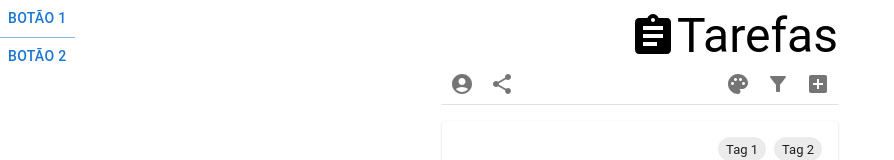
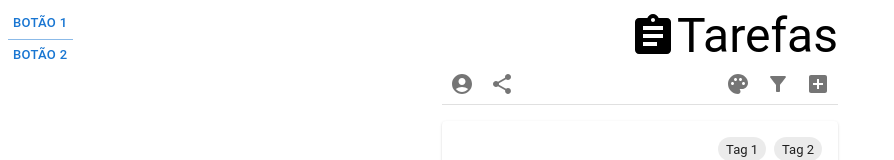
Before and after one commit to jpdurigan/task-app, a React (Vite) app in the folder app/: page / in a window 1280 px wide. Shown: the top 160 px of the page, without its empty margins (0-894 px from the left). Built offline with nearby package versions, Linux system fonts and the light colour scheme.

Commit message:
extract into components

```diff
--- a/app/src/App.tsx
+++ b/app/src/App.tsx
@@ -1,89 +1,21 @@
 import {
-	AccountCircle,
-	AddBox,
-	Assignment,
-	Edit,
-	EditNote,
-	Filter,
-	FilterAlt,
-	Palette,
-	Share,
-	Sort,
-} from "@mui/icons-material";
-import {
-	Avatar,
-	Box,
-	Button,
-	ButtonGroup,
 	Card,
 	CardActionArea,
-	CardActions,
 	CardContent,
-	Checkbox,
 	Chip,
 	Container,
-	Divider,
-	IconButton,
-	Popper,
 	Stack,
-	Tooltip,
 	Typography,
 } from "@mui/material";
+import { AppHeader } from "./components/AppHeader";
+import { AppToolbar } from "./components/AppToolbar";
 
 export const App: React.FC = () => {
 	return (
 		<>
 			<Container maxWidth="xs">
-				<Stack direction="row" alignItems="center" justifyContent="right">
-					<Assignment sx={{ fontSize: 48 }} />
-					<Typography variant="h3" component="h1">
-						Tarefas
-					</Typography>
-				</Stack>
-				<Box mb={2}>
-					<Stack direction="row" justifyContent="space-between">
-						<Stack direction="row">
-							<Tooltip title="Conta">
-								<IconButton>
-									<AccountCircle />
-								</IconButton>
-							</Tooltip>
-							<Tooltip title="Compartilhar">
-								<IconButton>
-									<Share />
-								</IconButton>
-							</Tooltip>
-						</Stack>
-						<Stack direction="row-reverse">
-							<Tooltip title="Nova tarefa">
-								<IconButton>
-									<AddBox />
-								</IconButton>
-							</Tooltip>
-							<Tooltip title="Filtrar tarefas">
-								<IconButton>
-									<FilterAlt />
-								</IconButton>
-							</Tooltip>
-              <Popper open={true}>
-                <Box>
-                  <Stack>
-                    <ButtonGroup orientation="vertical" variant="text">
-                      <Button>Botão 1</Button>
-                      <Button>Botão 2</Button>
-                    </ButtonGroup>
-                  </Stack>
-                </Box>
-              </Popper>
-							<Tooltip title="Editar tags">
-								<IconButton>
-									<Palette />
-								</IconButton>
-							</Tooltip>
-						</Stack>
-					</Stack>
-          <Divider />
-				</Box>
+				<AppHeader />
+				<AppToolbar />
 				<Card>
 					<CardActionArea>
 						<CardContent>
--- /dev/null
+++ b/app/src/components/AppHeader.tsx
@@ -0,0 +1,13 @@
+import { Assignment } from "@mui/icons-material";
+import { Stack, Typography } from "@mui/material";
+
+export const AppHeader: React.FC = () => {
+	return (
+		<Stack direction="row" alignItems="center" justifyContent="right">
+			<Assignment sx={{ fontSize: 48 }} />
+			<Typography variant="h3" component="h1">
+				Tarefas
+			</Typography>
+		</Stack>
+	);
+};
--- /dev/null
+++ b/app/src/components/AppToolbar.tsx
@@ -0,0 +1,63 @@
+import { AccountCircle, Share, AddBox, FilterAlt, Palette } from "@mui/icons-material";
+import {
+	Box,
+	Stack,
+	Tooltip,
+	IconButton,
+	Popper,
+	ButtonGroup,
+	Button,
+	Divider,
+} from "@mui/material";
+import { useRef } from "react";
+
+export const AppToolbar: React.FC = () => {
+    const filterButton = useRef<HTMLElement>();
+
+	return (
+		<Box mb={2}>
+			<Stack direction="row" justifyContent="space-between">
+				<Stack direction="row">
+					<Tooltip title="Conta">
+						<IconButton>
+							<AccountCircle />
+						</IconButton>
+					</Tooltip>
+					<Tooltip title="Compartilhar">
+						<IconButton>
+							<Share />
+						</IconButton>
+					</Tooltip>
+				</Stack>
+				<Stack direction="row-reverse">
+					<Tooltip title="Nova tarefa">
+						<IconButton>
+							<AddBox />
+						</IconButton>
+					</Tooltip>
+					<Tooltip title="Filtrar tarefas" ref={filterButton}>
+						<IconButton>
+							<FilterAlt />
+						</IconButton>
+					</Tooltip>
+					<Popper open={true} anchorEl={filterButton.current} placement="bottom-end">
+						<Box p={1} sx={{backgroundColor: "Background"}}>
+							<Stack>
+								<ButtonGroup orientation="vertical" variant="text" size="small">
+									<Button>Botão 1</Button>
+									<Button>Botão 2</Button>
+								</ButtonGroup>
+							</Stack>
+						</Box>
+					</Popper>
+					<Tooltip title="Editar tags">
+						<IconButton>
+							<Palette />
+						</IconButton>
+					</Tooltip>
+				</Stack>
+			</Stack>
+			<Divider />
+		</Box>
+	);
+};
```
